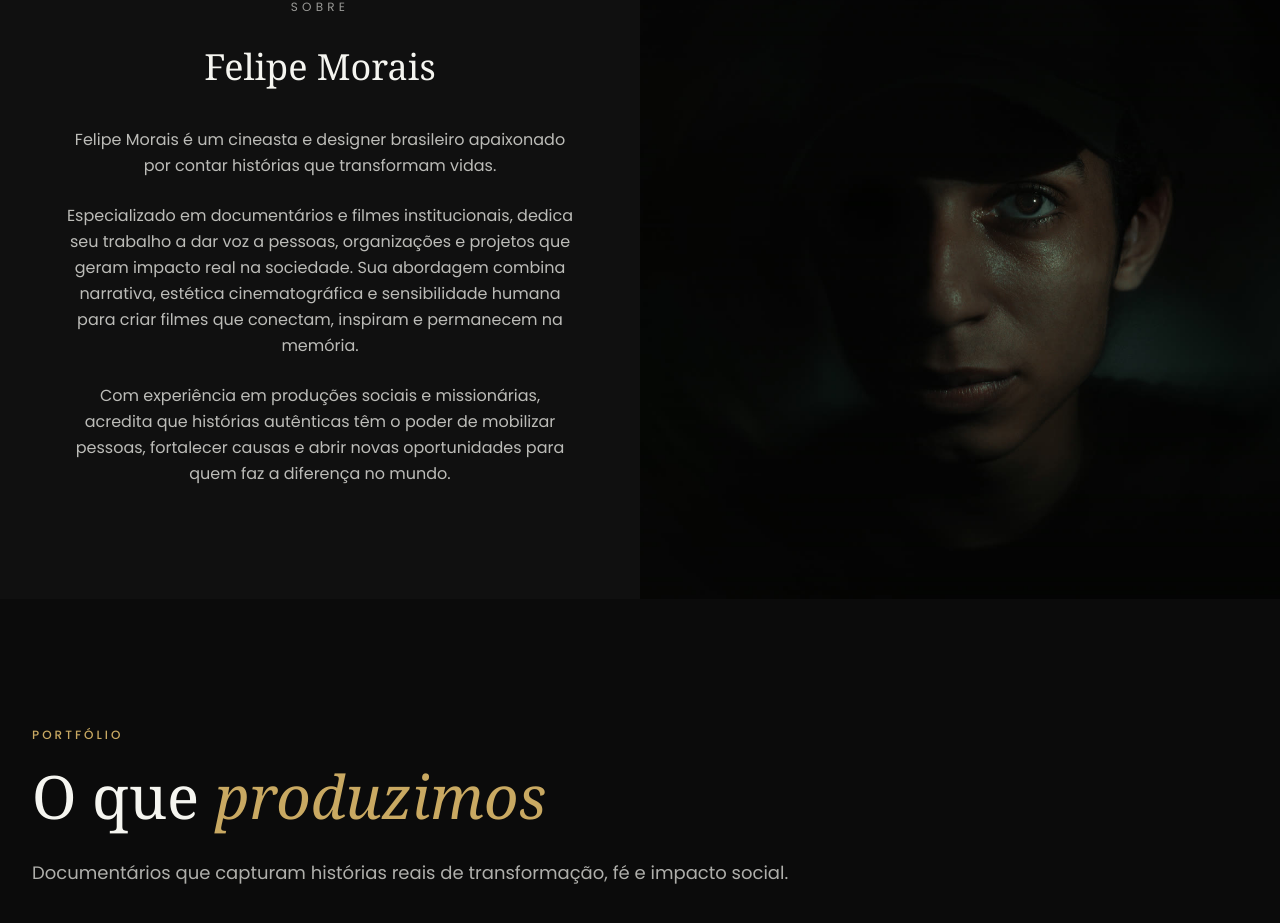
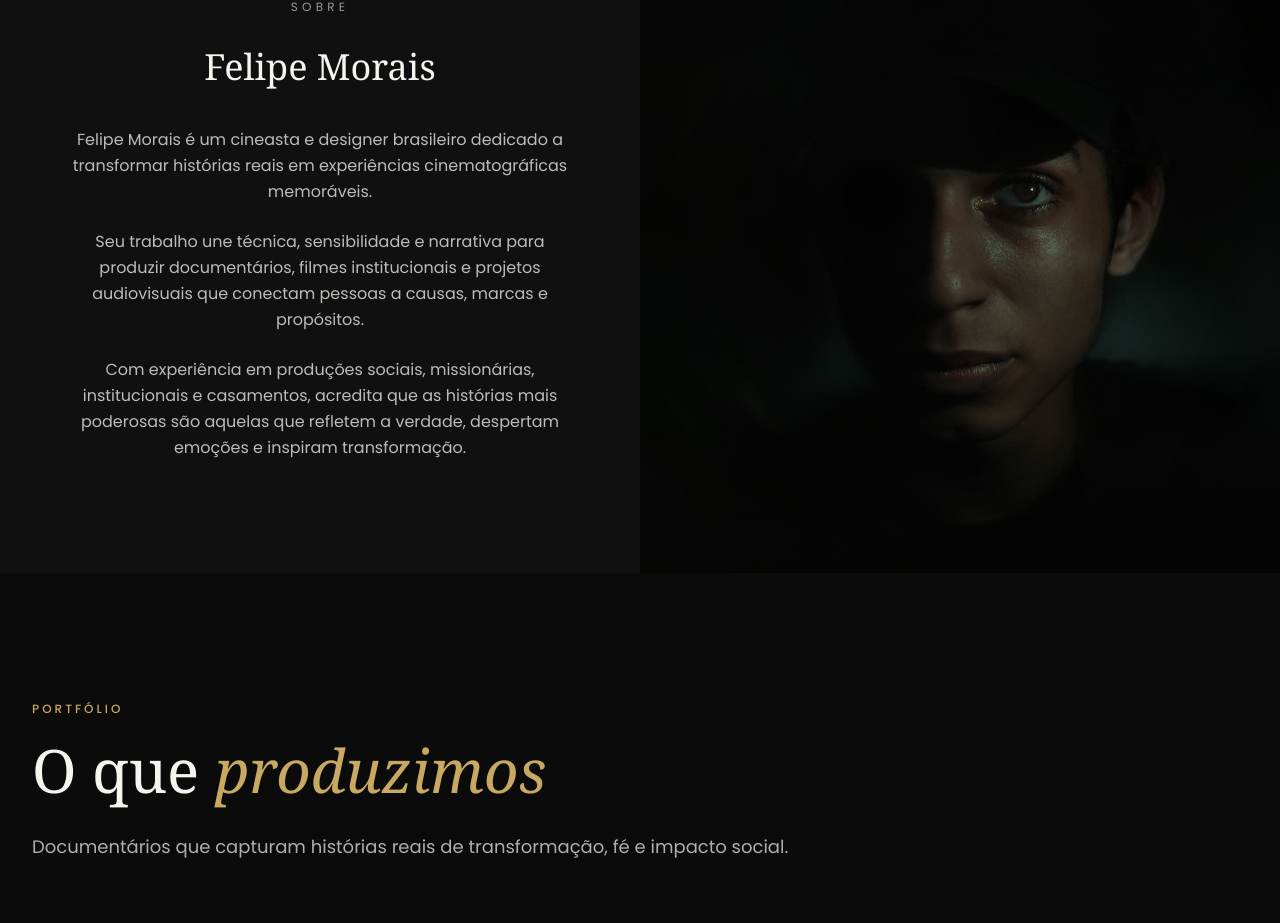
Before and after one commit to Alusem/Portif-lio-Felipe-Morais, a Next.js app: page / in a window 1280 px wide. Shown: the part 914-1837 px from the top of the page. Built offline with nearby package versions, Linux system fonts and the light colour scheme; grey boxes are pictures that could not be loaded; a web font is replaced by a local one.

Commit message:
Atualiza texto da seção Sobre

```diff
--- a/src/data/site.ts
+++ b/src/data/site.ts
@@ -23,9 +23,9 @@ export const siteData: SiteData = {
     name: "Felipe Morais",
     profileImage: "/images/felipe-perfil.jpg",
     paragraphs: [
-      "Felipe Morais é um cineasta e designer brasileiro apaixonado por contar histórias que transformam vidas.",
-      "Especializado em documentários e filmes institucionais, dedica seu trabalho a dar voz a pessoas, organizações e projetos que geram impacto real na sociedade. Sua abordagem combina narrativa, estética cinematográfica e sensibilidade humana para criar filmes que conectam, inspiram e permanecem na memória.",
-      "Com experiência em produções sociais e missionárias, acredita que histórias autênticas têm o poder de mobilizar pessoas, fortalecer causas e abrir novas oportunidades para quem faz a diferença no mundo.",
+      "Felipe Morais é um cineasta e designer brasileiro dedicado a transformar histórias reais em experiências cinematográficas memoráveis.",
+      "Seu trabalho une técnica, sensibilidade e narrativa para produzir documentários, filmes institucionais e projetos audiovisuais que conectam pessoas a causas, marcas e propósitos.",
+      "Com experiência em produções sociais, missionárias, institucionais e casamentos, acredita que as histórias mais poderosas são aquelas que refletem a verdade, despertam emoções e inspiram transformação.",
     ],
   },
   contact: {
```
